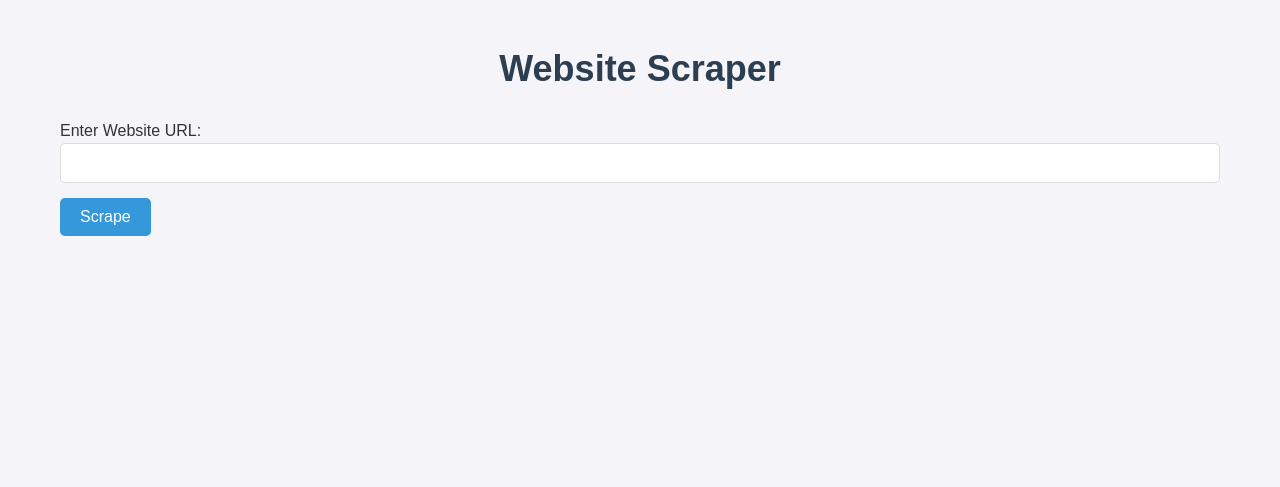
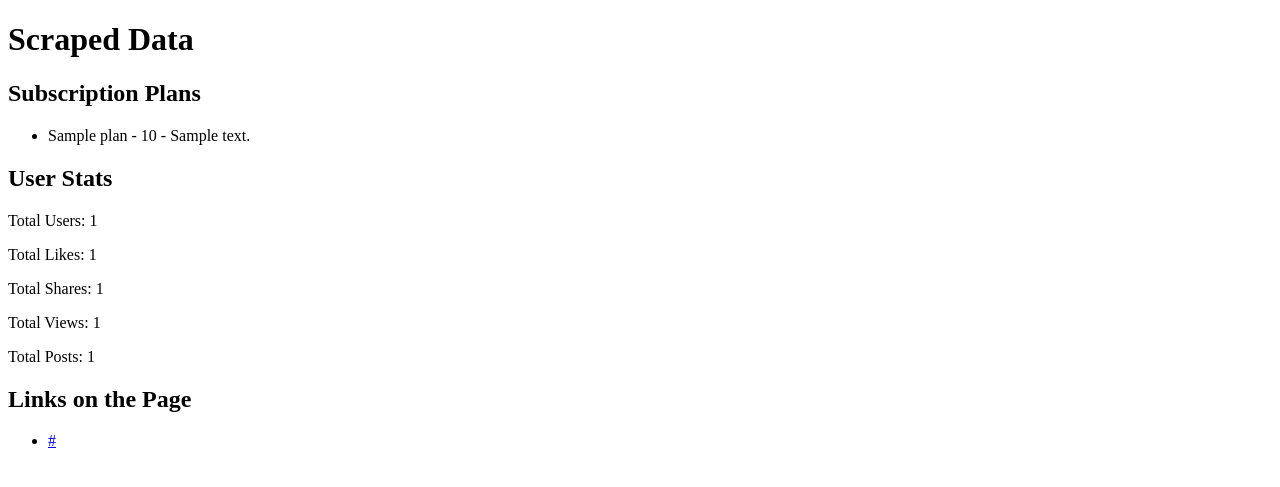
Before and after one commit to Sharadgup/scrap-webiste, a Flask app: template test-project/templates/index.html in a window 1280 px wide. Shown: the top 487 px of the page. Run offline with Flask 3, Linux system fonts and the light colour scheme; the template is opened without the code that fills it: most values are stand-ins (such as "Sample title", 1, 10 or a date in 2020).

Commit message:
message inital

```diff
--- a/test-project/app.py
+++ b/test-project/app.py
@@ -1,33 +1,54 @@
-from flask import Flask, render_template, request, jsonify, send_file
-from scraper import scrape_website  # Import your scraper logic
+from flask import Flask, render_template
+import requests
+from selenium import webdriver
+from selenium.webdriver.chrome.service import Service
+from webdriver_manager.chrome import ChromeDriverManager
+from selenium.webdriver.chrome.options import Options
+from bs4 import BeautifulSoup
+import time
 
 app = Flask(__name__)
 
+def scrape_website(url):
+    options = Options()
+    options.add_argument('--headless')
+    driver = webdriver.Chrome(service=Service(ChromeDriverManager().install()), options=options)
+
+    driver.get(url)
+    time.sleep(3)
+    page_source = driver.page_source
+    soup = BeautifulSoup(page_source, 'html.parser')
+
+    subscription_plans = []
+    plans = soup.find_all('div', class_='subscription-plan')
+    for plan in plans:
+        name = plan.find('h3', class_='plan-name').text.strip()
+        price = plan.find('span', class_='price').text.strip()
+        description = plan.find('p', class_='description').text.strip()
+        subscription_plans.append({
+            'name': name,
+            'price': price,
+            'description': description
+        })
+
+    user_stats = {
+        'total_users': soup.find('span', class_='total-users').text.strip(),
+        'total_likes': soup.find('span', class_='total-likes').text.strip(),
+        'total_shares': soup.find('span', class_='total-shares').text.strip(),
+        'total_views': soup.find('span', class_='total-views').text.strip(),
+        'total_posts': soup.find('span', class_='total-posts').text.strip()
+    }
+
+    links = [a['href'] for a in soup.find_all('a', href=True)]
+    driver.quit()
+
+    return subscription_plans, user_stats, links
+
 @app.route('/')
 def home():
-    return render_template('index.html')
-
-@app.route('/scrape', methods=['POST'])
-def scrape():
-    website_url = request.form['website_url']
-    data = scrape_website(website_url)  # This function scrapes the data
-
-    # Return the scraped data in JSON format
-    return jsonify(data)
-
-@app.route('/download_json', methods=['POST'])
-def download_json():
-    website_url = request.form['website_url']
-    data = scrape_website(website_url)
-
-    # Save the data to a JSON file
-    import json
-    filename = 'scraped_data.json'
-    with open(filename, 'w') as f:
-        json.dump(data, f, indent=4)
-
-    return send_file(filename, as_attachment=True)
-
+    url = 'YOUR_TARGET_URL_HERE'
+    subscription_plans, user_stats, links = scrape_website(url)
+    return render_template('index.html', subscription_plans=subscription_plans, user_stats=user_stats, links=links)
 
 if __name__ == '__main__':
     app.run(debug=True)
--- a/test-project/static/style.css
+++ b/test-project/static/style.css
@@ -1,101 +1,25 @@
-/* General Reset */
-* {
-    margin: 0;
-    padding: 0;
-    box-sizing: border-box;
-}
-
-/* Body and Background */
+/* Basic Styles for Form and Results */
 body {
-    font-family: 'Arial', sans-serif;
+    font-family: Arial, sans-serif;
     background-color: #f4f4f9;
-    color: #333;
-    padding: 20px;
-    line-height: 1.6;
-}
-
-/* Page Container */
-.container {
-    max-width: 1200px;
-    margin: 0 auto;
     padding: 20px;
 }
 
-/* Heading Styles */
-h1, h2 {
+h1 {
     text-align: center;
     color: #2c3e50;
-    margin-bottom: 20px;
 }
 
-h1 {
-    font-size: 36px;
+form {
+    margin: 20px 0;
+    text-align: center;
 }
 
-h2 {
-    font-size: 28px;
+#result {
+    margin-top: 30px;
+    text-align: center;
 }
 
-/* Form and Input Styling */
-input[type="text"] {
-    padding: 10px;
-    border: 1px solid #ddd;
-    border-radius: 5px;
-    width: 100%;
-    font-size: 16px;
-    margin-bottom: 15px;
-}
-
-button {
-    background-color: #3498db;
-    color: white;
-    padding: 10px 20px;
-    border: none;
-    border-radius: 5px;
-    cursor: pointer;
-    font-size: 16px;
-    transition: background-color 0.3s;
-}
-
-button:hover {
-    background-color: #2980b9;
-}
-
-button:focus {
-    outline: none;
-}
-
-/* JSON Output */
-#json-output {
-    background-color: #fff;
-    padding: 20px;
-    border-radius: 5px;
-    border: 1px solid #ddd;
-    white-space: pre-wrap;
-    word-wrap: break-word;
-    font-family: monospace;
+#subscription-data {
     margin-top: 20px;
 }
-
-/* Responsive Design */
-@media screen and (max-width: 768px) {
-    .container {
-        padding: 10px;
-    }
-
-    h1 {
-        font-size: 28px;
-    }
-
-    h2 {
-        font-size: 22px;
-    }
-
-    input[type="text"] {
-        font-size: 14px;
-    }
-
-    button {
-        font-size: 14px;
-    }
-}
--- a/test-project/templates/index.html
+++ b/test-project/templates/index.html
@@ -3,56 +3,30 @@
 <head>
     <meta charset="UTF-8">
     <meta name="viewport" content="width=device-width, initial-scale=1.0">
-    <title>Dynamic Web Scraper</title>
-    <link rel="stylesheet" href="static/style.css"> <!-- Link to your external CSS -->
+    <title>Scraped Results</title>
 </head>
 <body>
-    <div class="container">
-        <h1>Website Scraper</h1>
+    <h1>Scraped Data</h1>
 
-        <form action="/scrape" method="POST" id="scrape-form">
-            <label for="website_url">Enter Website URL:</label>
-            <input type="text" id="website_url" name="website_url" required>
-            <button type="submit">Scrape</button>
-        </form>
+    <h2>Subscription Plans</h2>
+    <ul>
+        {% for plan in subscription_plans %}
+            <li>{{ plan.name }} - {{ plan.price }} - {{ plan.description }}</li>
+        {% endfor %}
+    </ul>
 
-        <div id="scraped-data" style="display:none;">
-            <h2>Scraped Data</h2>
-            <pre id="json-output"></pre>
-            <button id="download-json">Download JSON</button>
-        </div>
-    </div>
+    <h2>User Stats</h2>
+    <p>Total Users: {{ user_stats.total_users }}</p>
+    <p>Total Likes: {{ user_stats.total_likes }}</p>
+    <p>Total Shares: {{ user_stats.total_shares }}</p>
+    <p>Total Views: {{ user_stats.total_views }}</p>
+    <p>Total Posts: {{ user_stats.total_posts }}</p>
 
-    <script>
-        // Handling form submission and displaying data in JSON format
-        document.getElementById('scrape-form').addEventListener('submit', function(event) {
-            event.preventDefault();
-            const websiteUrl = document.getElementById('website_url').value;
-
-            fetch('/scrape', {
-                method: 'POST',
-                headers: {
-                    'Content-Type': 'application/x-www-form-urlencoded',
-                },
-                body: `website_url=${websiteUrl}`,
-            })
-            .then(response => response.json())
-            .then(data => {
-                // Show scraped data as JSON
-                document.getElementById('scraped-data').style.display = 'block';
-                document.getElementById('json-output').textContent = JSON.stringify(data, null, 4);
-
-                // Enable download button
-                document.getElementById('download-json').addEventListener('click', function() {
-                    const blob = new Blob([JSON.stringify(data, null, 4)], { type: 'application/json' });
-                    const link = document.createElement('a');
-                    link.href = URL.createObjectURL(blob);
-                    link.download = 'scraped_data.json';
-                    link.click();
-                });
-            })
-            .catch(error => console.error('Error:', error));
-        });
-    </script>
+    <h2>Links on the Page</h2>
+    <ul>
+        {% for link in links %}
+            <li><a href="{{ link }}" target="_blank">{{ link }}</a></li>
+        {% endfor %}
+    </ul>
 </body>
 </html>
```
Also changed, not shown: test-project/docker-compose.yml (added, +35 -0 lines), test-project/scraper.py (+18 -21 lines), test-project/test.py (added, +35 -0 lines).
